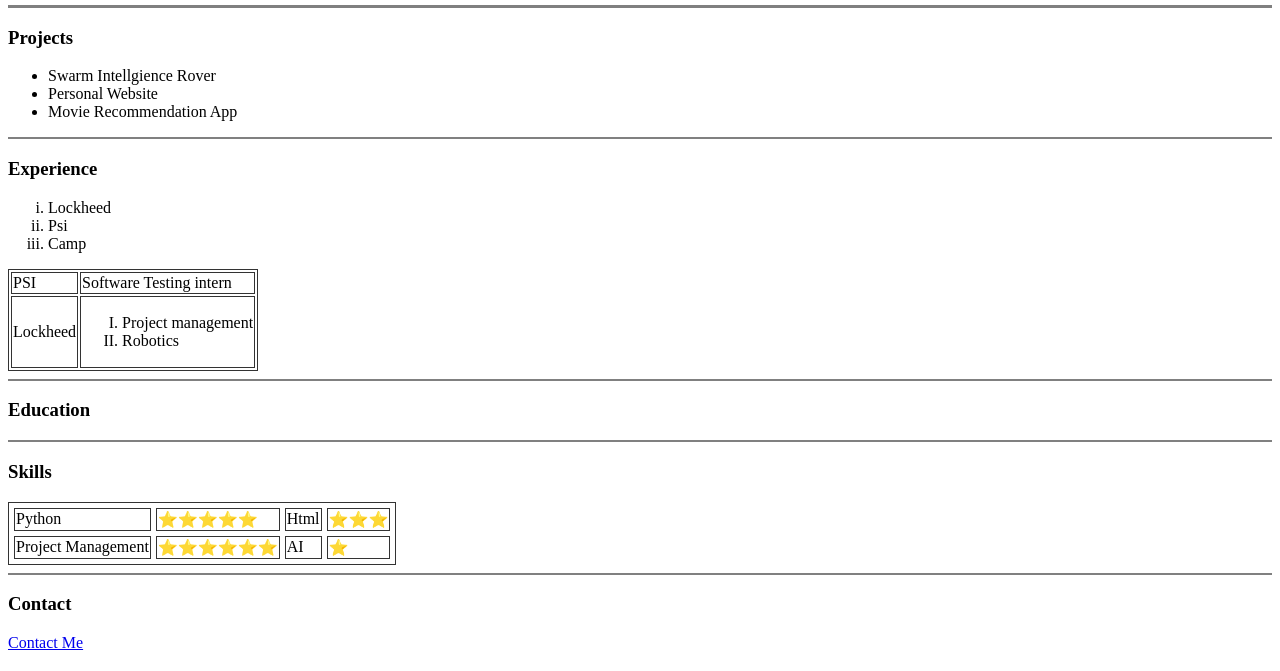
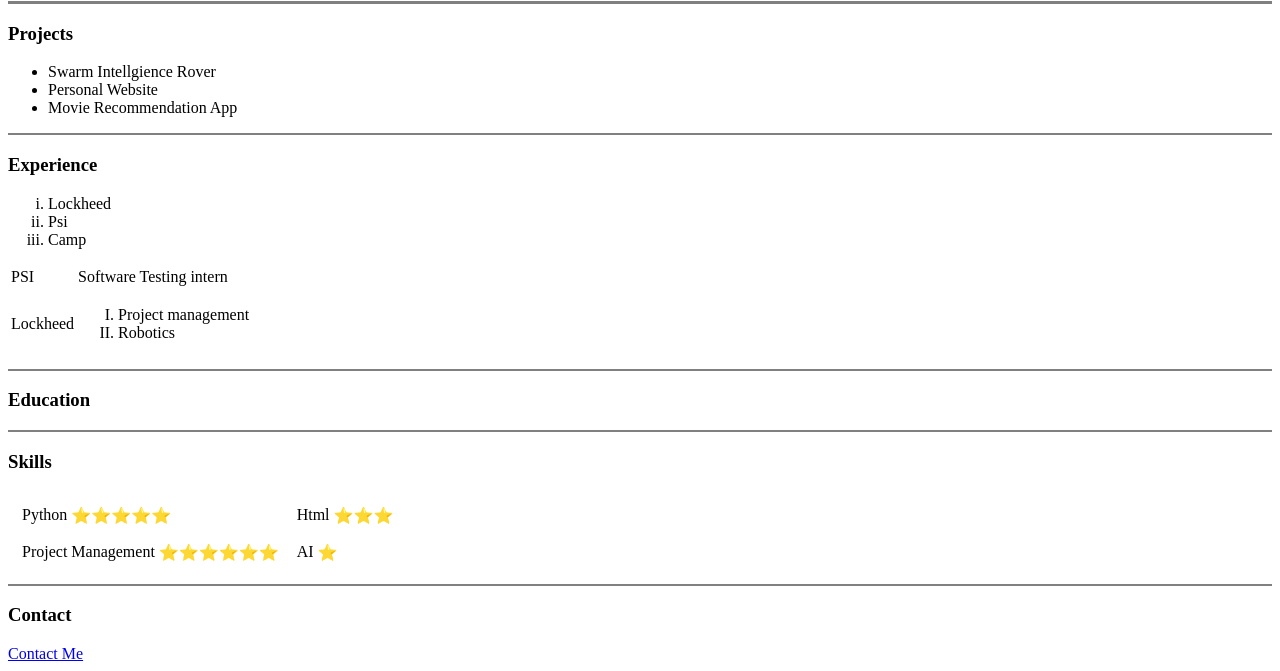
Before and after one commit to raziehyria/Website, a plain HTML site: page index.html in a window 1280 px wide. Shown: the part 273-944 px from the top of the page. Drawn offline with Linux system fonts and the light colour scheme.

```diff
--- a/index.html
+++ b/index.html
@@ -10,12 +10,6 @@
             width: 200px;
             height: 200px;
             border-radius: 50%;
-        }
-        table,
-        td{
-            border: 1px solid #333;
-        }
-
         }
     </style>
 </head>
@@ -88,19 +82,55 @@
 
     <hr size="2" noshade>
     <h3>Skills</h3>
-    <table cellspacing="5">
+    <table cellspacing="10">
         <tbody>
+            <!-- NEW NESTED ELEMENT-->
+            <tr>
+                <td>
+                    <!-- nested table start-->
+                    <table>
                         <tr>
                             <td>Python</td>
                             <td>&#11088;&#11088;&#11088;&#11088;&#11088;</td>
+                        </tr>
+                    </table>
+                    <!-- nested table end-->
+                </td>
+
+                <td>
+                    <!-- nested table start-->
+                    <table>
+                        <tr>
                             <td>Html</td>
                             <td>&#11088;&#11088;&#11088;</td>
                         </tr>
+                    </table>
+                    <!-- nested table end-->
+                </td>
+            </tr>
+
+            <!-- NEW NESTED ELEMENT-->
+            <tr>
+                <td>
+                    <!-- nested table start-->
+                    <table>
                         <tr>
                             <td>Project Management</td>
                             <td>&#11088;&#11088;&#11088;&#11088;&#11088;&#11088;</td>
+                        </tr>
+                    </table>
+                    <!-- nested table end-->
+                </td>
+                <td>
+                    <!-- nested table start-->
+                    <table>
+                        <tr>
                             <td>AI</td>
                             <td>&#11088;</td>
+                        </tr>
+                    </table>
+                    <!-- nested table end-->
+                </td>
             </tr>
         </tbody>
     </table>
@@ -110,7 +140,5 @@
     <a href="contact.html">Contact Me</a>
 
 
-
-
 </body>
 </html>
```
Also changed, not shown: contact.html (+9 -0 lines). Lines whose indentation alone changed are shown as unchanged.
